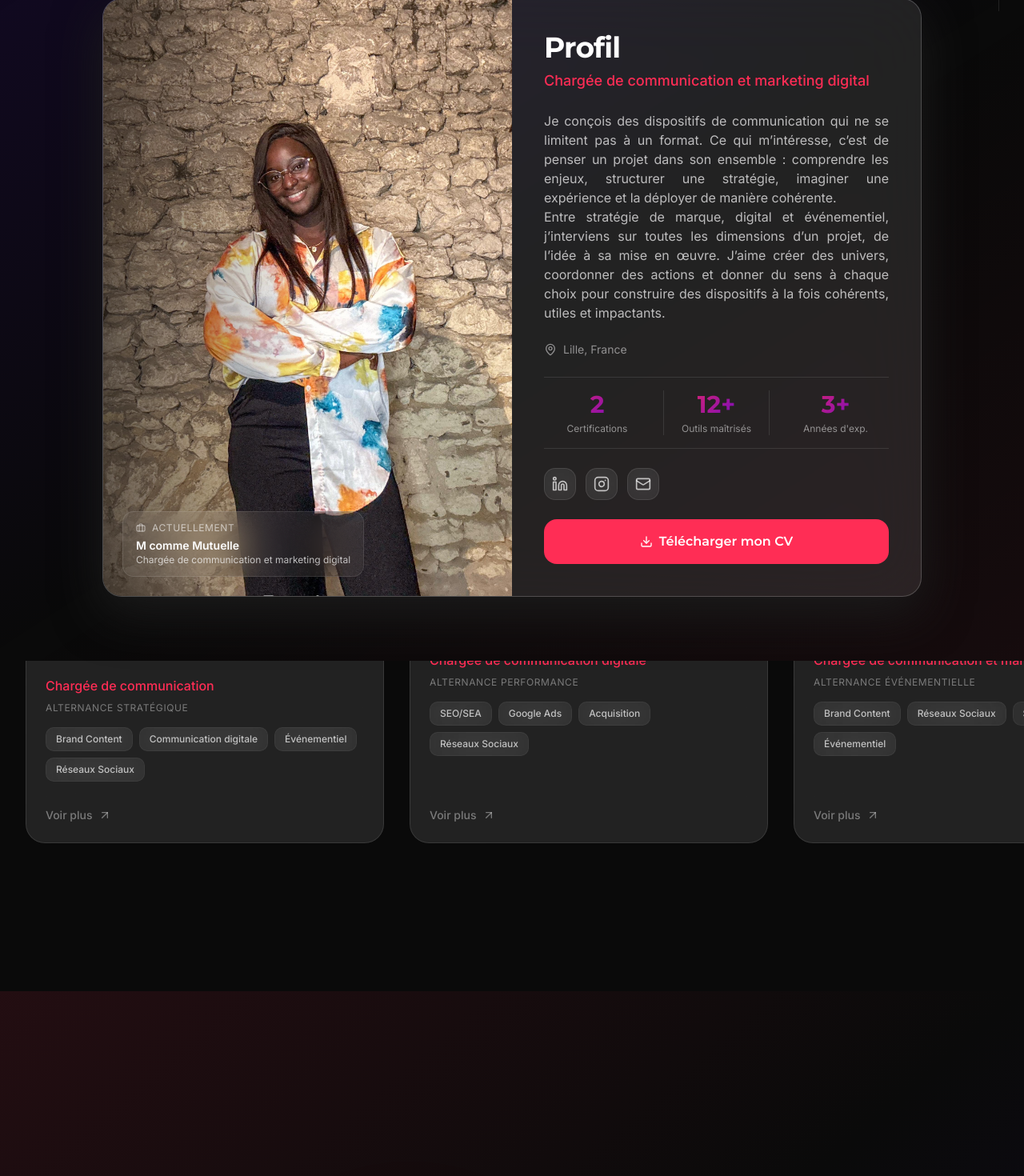
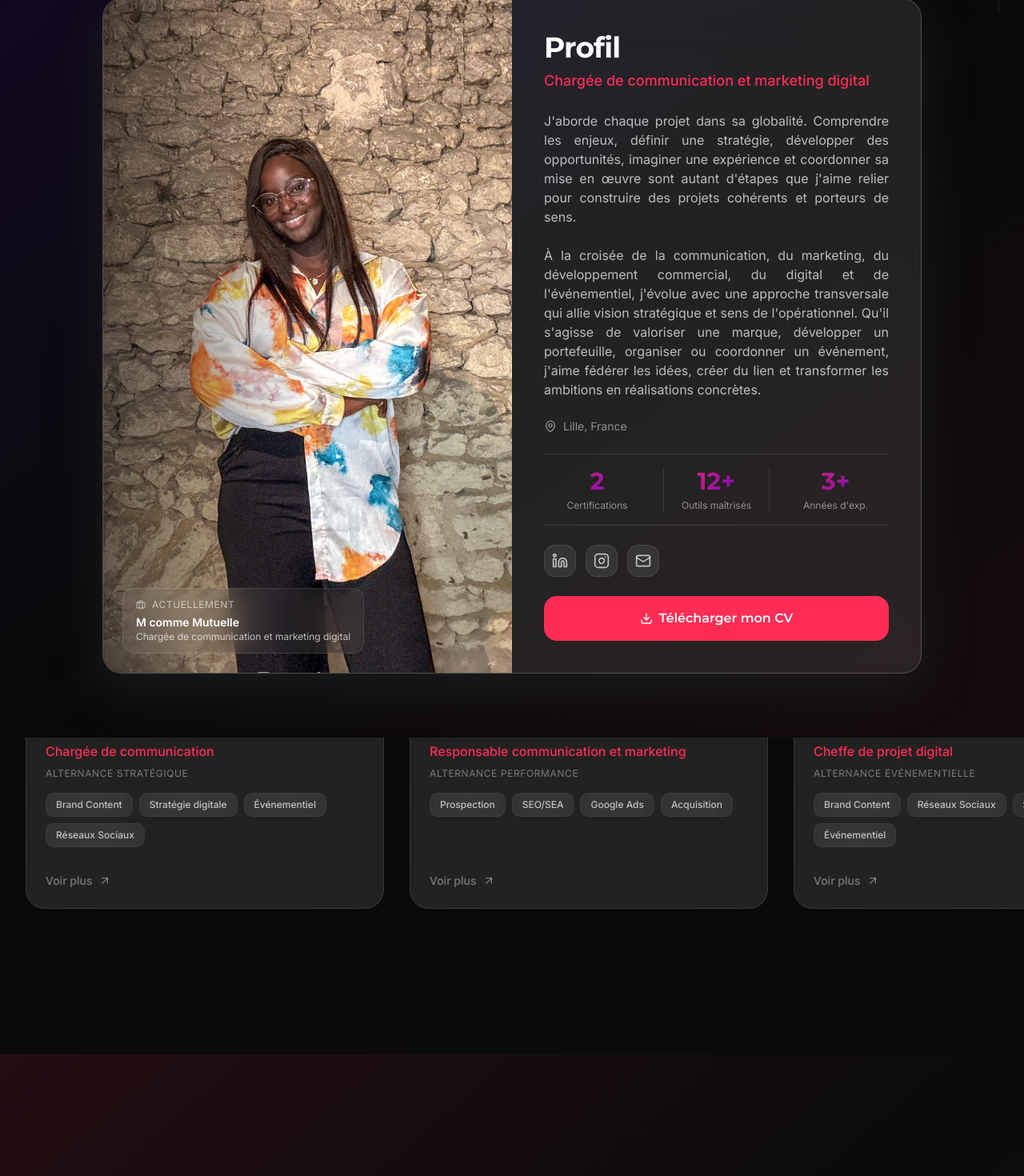
Before and after one commit to yancouba-coder/ndeye-awa-diop-portfolio, a React (Vite) app: page / in a window 1280 px wide. Shown: the part 560-2030 px from the top of the page at 80% size. Built offline with nearby package versions, Linux system fonts and the light colour scheme.

Commit message:
feat: implement interactive experience section with horizontal GSAP scroll animations

```diff
--- a/src/App.tsx
+++ b/src/App.tsx
@@ -23,7 +23,6 @@ const navItems = [
    { label: 'Formations', href: '#formation' },
   { label: 'Projets', href: '#projects' },
   { label: 'Avis', href: '#testimonials' },
-  { label: 'Contact', href: '#contact' },
 ];
 
 function App() {
--- a/src/sections/Experience.tsx
+++ b/src/sections/Experience.tsx
@@ -20,11 +20,11 @@ interface ExperienceItem {
 const experiences: ExperienceItem[] = [
   {
     id: "m-comme-mutuelle",
-    company: "M comme Mutuelle",
+    company: "M\u00A0Comme\u00A0Mutuelle",
     role: "Chargée de communication",
     period: "Sept 2025 - Sept 2026",
     description: "Alternance Stratégique",
-    highlights: ["Brand Content", "Communication digitale", "Événementiel", "Réseaux Sociaux", "Gestion de projet"],
+    highlights: ["Brand Content", "Stratégie digitale", "Événementiel", "Réseaux Sociaux", "Gestion de projet"],
     color: "from-rose-500 to-purple-600",
     story: "Au sein de M comme Mutuelle, j’ai participé au développement de la communication digitale et événementielle de l’entreprise à travers des projets transverses mêlant création de contenu, coordination, communication institutionnelle, rédaction et valorisation de l’image de marque. Cette expérience m’a permis de contribuer à des actions de communication à forte dimension humaine, en accompagnant la mise en avant des initiatives de la mutuelle tout en participant à la gestion de projets, à l’organisation d’événements et au suivi des performances des actions menées.",
     achievements: [
@@ -38,10 +38,10 @@ const experiences: ExperienceItem[] = [
   {
     id: "oparebrise33",
     company: "Oparebrise 33",
-    role: "Chargée de communication digitale",
+    role: "Responsable communication et marketing",
     period: "Jan 2025 - Août 2025",
     description: "Alternance Performance",
-    highlights: ["SEO/SEA", "Google Ads", "Acquisition", "Réseaux Sociaux", "Analytique", "Communication Digitale"],
+    highlights: ["Prospection", "SEO/SEA", "Google Ads", "Acquisition", "Réseaux Sociaux", "Analytique", "Communication Digitale"],
     color: "from-blue-500 to-cyan-600",
     story: "Participation au développement digital et à la stratégie de visibilité locale de l’entreprise à travers des actions mêlant communication, marketing digital et optimisation de la présence en ligne. J’ai contribué à la gestion globale de l’image numérique de la structure, avec une approche orientée acquisition, performance et expérience utilisateur.",
     achievements: [
@@ -56,7 +56,7 @@ const experiences: ExperienceItem[] = [
   {
     id: "zola-media",
     company: "Zola média",
-    role: "Chargée de communication et marketing",
+    role: "Cheffe de projet digital",
     period: "Sept 2024 - Déc 2025",
     description: "Alternance Événementielle",
     highlights: ["Brand Content", "Réseaux Sociaux", "SEO", "Événementiel", "Communication", "Influence"],
@@ -160,20 +160,20 @@ const Experience = () => {
                 <div className="glass-card-strong rounded-3xl p-6 sm:p-8 h-full hover-lift group border border-white/10 flex flex-col">
                   <div className={`h-2 w-full rounded-full bg-gradient-to-r ${exp.color} mb-6`} />
 
-                  <div className="flex items-start justify-between gap-4 mb-4">
-                    <div>
-                      <div className="flex items-center gap-2 text-white/50 text-sm mb-1">
+                  <div className="mb-4">
+                    <div className="flex items-center justify-between gap-4 mb-2">
+                      <div className="flex items-center gap-2 text-white/50 text-sm">
                         <Building2 className="w-4 h-4" />
                         <span>Entreprise</span>
                       </div>
-                      <h3 className="text-xl sm:text-2xl font-heading font-bold text-white group-hover:text-brand-rose transition-colors">
-                        {exp.company}
-                      </h3>
+                      <div className="flex items-center gap-2 text-white/50 text-sm whitespace-nowrap">
+                        <Calendar className="w-4 h-4" />
+                        <span>{exp.period}</span>
+                      </div>
                     </div>
-                    <div className="flex items-center gap-2 text-white/50 text-sm whitespace-nowrap">
-                      <Calendar className="w-4 h-4" />
-                      <span>{exp.period}</span>
-                    </div>
+                    <h3 className="text-xl sm:text-2xl font-heading font-bold text-white group-hover:text-brand-rose transition-colors whitespace-nowrap text-ellipsis overflow-hidden">
+                      {exp.company}
+                    </h3>
                   </div>
 
                   <p className="text-brand-rose font-medium mb-2">{exp.role}</p>
--- a/src/sections/Profile.tsx
+++ b/src/sections/Profile.tsx
@@ -116,13 +116,9 @@ const Profile = () => {
 
                 {/* Bio */}
                 <p className="text-white/70 leading-relaxed text-xs sm:text-base text-justify">
-                  Je conçois des dispositifs de communication qui ne se limitent pas à un format.
-
-Ce qui m’intéresse, c’est de penser un projet dans son ensemble : comprendre les enjeux, structurer une stratégie, imaginer une expérience et la déployer de manière cohérente.
-
-<br/> Entre stratégie de marque, digital et événementiel, j’interviens sur toutes les dimensions d’un projet, de l’idée à sa mise en œuvre.
-
-J’aime créer des univers, coordonner des actions et donner du sens à chaque choix pour construire des dispositifs à la fois cohérents, utiles et impactants.
+                  J'aborde chaque projet dans sa globalité. Comprendre les enjeux, définir une stratégie, développer des opportunités, imaginer une expérience et coordonner sa mise en œuvre sont autant d'étapes que j'aime relier pour construire des projets cohérents et porteurs de sens.
+                  <br /><br />
+                  À la croisée de la communication, du marketing, du développement commercial, du digital et de l'événementiel, j'évolue avec une approche transversale qui allie vision stratégique et sens de l'opérationnel. Qu'il s'agisse de valoriser une marque, développer un portefeuille, organiser ou coordonner un événement, j'aime fédérer les idées, créer du lien et transformer les ambitions en réalisations concrètes.
                 </p>
 
                 {/* Location */}
```
